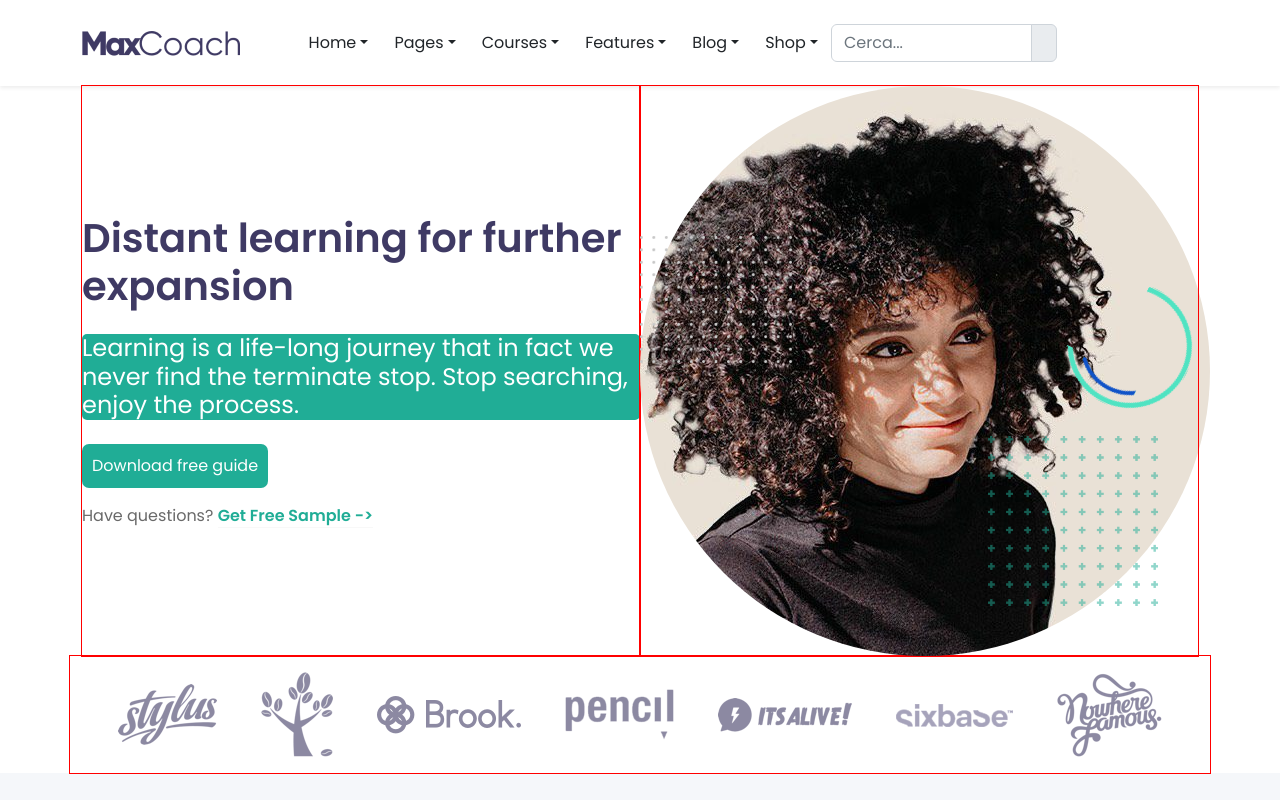
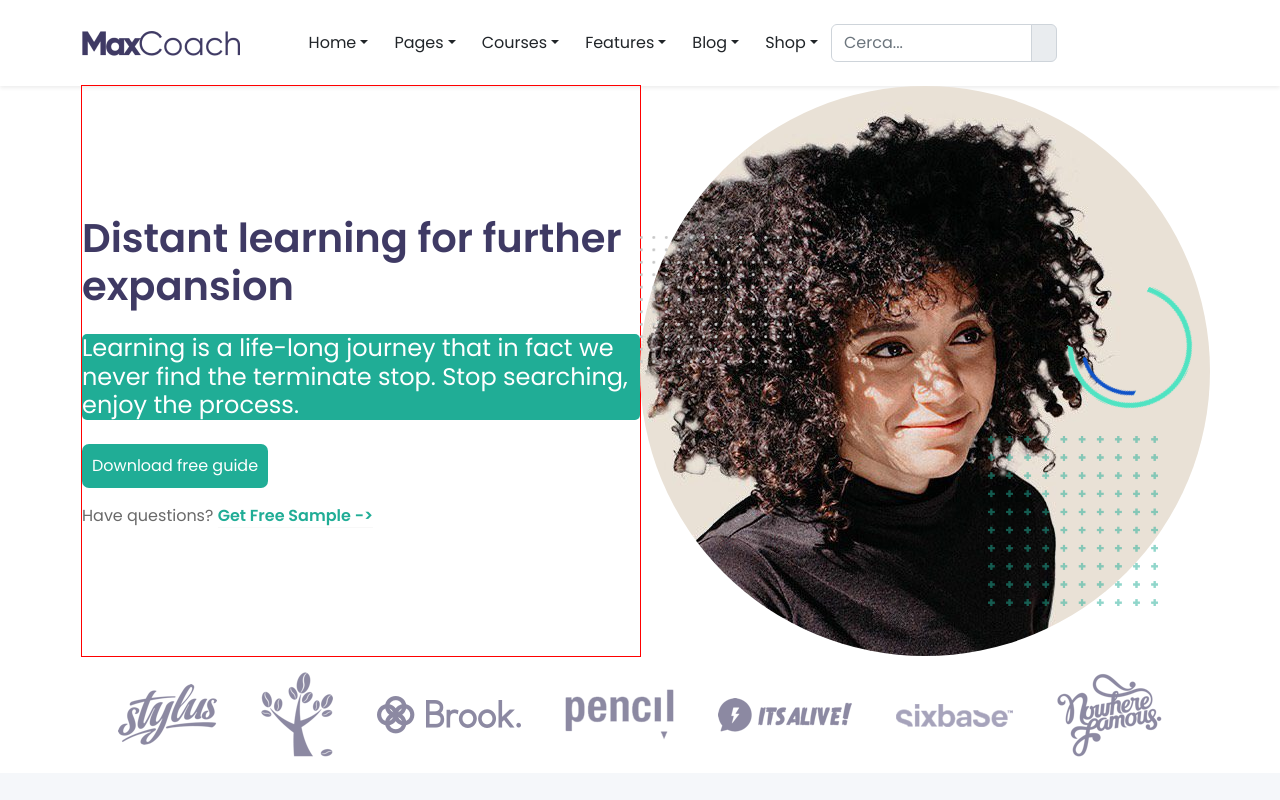
Before and after one commit to MarcoBione/proj-html-vuejs, a Vue app: page / in a window 1280 px wide. Shown: the top 800 px of the page. Built offline with nearby package versions, Linux system fonts and the light colour scheme.

Commit message:
Disable debug class

```diff
--- a/src/assets/main.scss
+++ b/src/assets/main.scss
@@ -11,9 +11,9 @@
 
 
 
-.debug {
-    outline: 1px solid red;
-}
+//.debug {
+//outline: 1px solid red;
+//}
 
 
 ._myfirstherosection {
```
